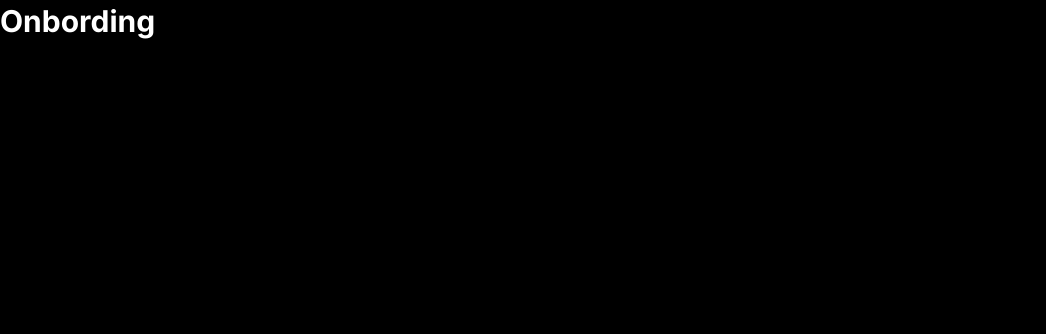
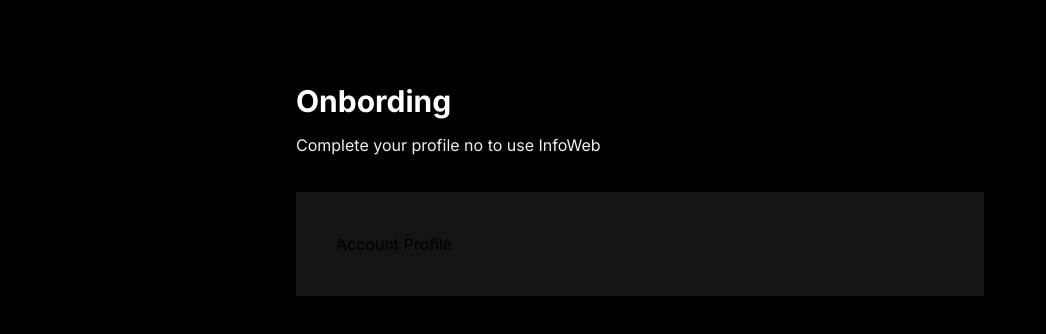
Before and after one commit to giri69/InfoWeb, a Next.js app: page /onbording in a window 1280 px wide. Shown: the top 334 px of the page, without its empty margins (0-1046 px from the left). Built offline with nearby package versions, Linux system fonts and the light colour scheme; no server answers.

Commit message:
layout of onboarding

```diff
--- /dev/null
+++ b/Components/forms/AccountProfile.tsx
@@ -0,0 +1,18 @@
+"use client"
+interface props{
+    user:{
+        id:string;
+        objectId:string;
+        username:string;
+        name:string;
+        bio:string;
+        image:string;
+    }
+    btnTitle:string;
+}
+const AccountProfile=({user,btnTitle}:props)=>{
+    return (
+        <div>Account Profile</div>
+    )
+}
+export default AccountProfile;
--- a/app/(auth)/onbording/page.tsx
+++ b/app/(auth)/onbording/page.tsx
@@ -1,8 +1,26 @@
+import AccountProfile from "@/components/forms/AccountProfile";
+import { currentUser } from "@clerk/nextjs/server";
 async function Page()
 {
+    const user = await currentUser();
+    const userInfo={};
+    const userData={
+        id:user?.id,
+        objectId:userInfo?._id,
+        username: userInfo?.username||user?.username,
+        name:userInfo?.name||user?.firstName||"",
+        bio:userInfo?.bio||"",
+        image:userInfo.image||user?.imageUrl,
+    }
     return (
-        <main>
+        <main className="mx-auto flex max-w-3xl flex-col justify-start px-10 py-20">
             <h1 className="head-text">Onbording</h1>
+            <p className="mt-3 text-base-regular text-light-2">
+                Complete your profile no to use InfoWeb
+            </p>
+            <section className="mt-9 bg-dark-2 p-10">
+                <AccountProfile user={userData} btnTitle="Continue"/>
+            </section>
         </main>
     );
 }
```
